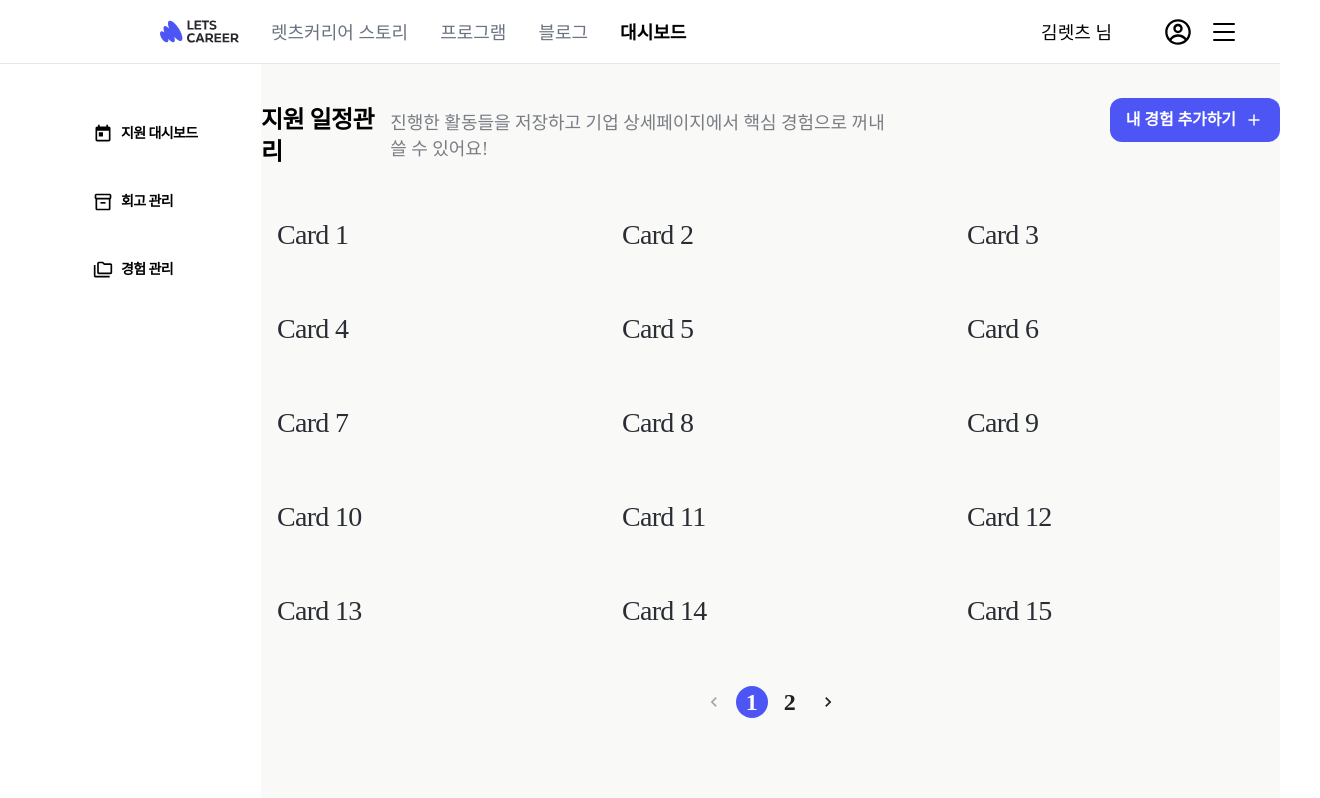
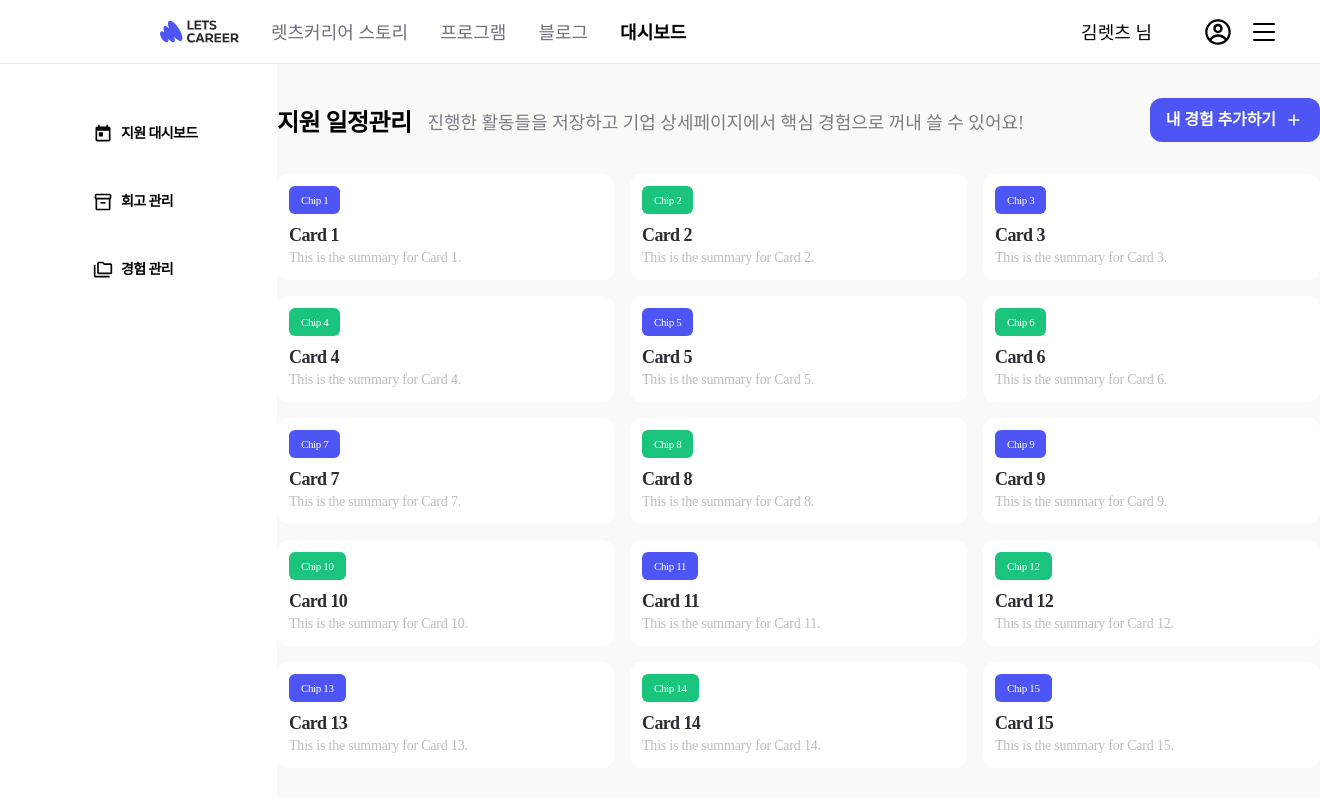
Before and after one commit to LetsCareer-A/LetsCareerA-FE, a React (Vite) app: page /careers in a window 1280 px wide. Shown: the top 798 px of the page, 1320 px wide, since content can reach past the window. Built offline with nearby package versions, Linux system fonts and the light colour scheme.

Commit message:
#28 [Design] 레이아웃 조정

```diff
--- a/src/components/Sidebar.tsx
+++ b/src/components/Sidebar.tsx
@@ -39,7 +39,7 @@ const Sidebar = () => {
   const location = useLocation();
 
   return (
-    <Box sx={{ width: 277, height: '100vh', backgroundColor: 'white', padding: '40px 0 0 80px' }}>
+    <Box sx={{ width: 277, backgroundColor: 'white', padding: '40px 0 0 80px' }}>
       {/* 상단 메뉴 목록 */}
       <Box sx={{ width: 181, display: 'flex', flexDirection: 'column', gap: '8px' }}>
         {[
--- a/src/pages/Careers/CareersPage.tsx
+++ b/src/pages/Careers/CareersPage.tsx
@@ -1,32 +1,37 @@
 import React, { useState } from 'react';
 import { Box, Typography, Pagination } from '@mui/material';
 import { PrimaryButton } from '../../components/CustomButton';
-import Card from './components/Card';  // 카드 컴포넌트 import
+import Card from './components/Card';
 import typography from '../../styles/typography';
 import Plus from '../../assets/plus.svg';
 import colors from '../../styles/colors';
 
-const cardData = Array.from({ length: 30 }, (_, index) => `Card ${index + 1}`);
+const cardData = Array.from({ length: 30 }, (_, index) => ({
+  chipText: `Chip ${index + 1}`,
+  chipBackgroundColor: index % 2 === 0 ? '#4D55F5' : '#1BC47D',
+  chipTextColor: '#FFFFFF',
+  title: `Card ${index + 1}`,
+  summary: `This is the summary for Card ${index + 1}.`
+}));
 
-const CardsPerPage = 15; // 페이지당 카드 수
+const CardsPerPage = 15;
 const TotalPages = Math.ceil(cardData.length / CardsPerPage);
 
 const CareersPage = () => {
   const [currentPage, setCurrentPage] = useState(1);
 
-  // 페이지 변경 핸들러
+
   const handlePageChange = (event: React.ChangeEvent<unknown>, page: number) => {
     setCurrentPage(page);
   };
 
-  // 현재 페이지에 표시할 카드 데이터 계산
   const startIndex = (currentPage - 1) * CardsPerPage;
   const endIndex = startIndex + CardsPerPage;
   const currentCards = cardData.slice(startIndex, endIndex);
 
   return (
     <Box>
-      <Box display='flex' justifyContent='space-between' gap='217px'>
+      <Box display='flex' justifyContent='space-between'>
         <Box display='flex' gap='16px' alignItems='center'>
           <Typography variant="body2">지원 일정관리</Typography>
           <Typography style={typography.small2Reg} color={colors.neutral[40]}>
@@ -46,8 +51,15 @@ const CareersPage = () => {
         gap='16px'
         mt='32px'
       >
-        {currentCards.map((title, index) => (
-          <Card key={index} title={title} />
+        {currentCards.map((card, index) => (
+          <Card
+            key={index}
+            chipText={card.chipText}
+            chipBackgroundColor={card.chipBackgroundColor}
+            chipTextColor={card.chipTextColor}
+            title={card.title}
+            summary={card.summary}
+          />
         ))}
       </Box>
 
--- a/src/pages/Careers/components/Card.tsx
+++ b/src/pages/Careers/components/Card.tsx
@@ -1,18 +1,40 @@
-import {  Typography,  CardContent, Box } from '@mui/material';
+import { Typography, Box } from '@mui/material';
 import colors from '../../../styles/colors';
+import Chip from '../../../components/Chips';
+import typography from '../../../styles/typography';
 
+interface CardProps {
+  chipText: string;
+  chipBackgroundColor: string;
+  chipTextColor: string;
+  title: string;
+  summary: string;
+}
 
-const Card = ({ title }: { title: string }) => (
-  <Box sx={{ maxWidth: 300, background: colors.neutral[95], borderRadius: '8px' }}>
-    <CardContent>
-      <Typography variant="h6" color={colors.neutral[10]}>
+const Card: React.FC<CardProps> = ({ chipText, chipBackgroundColor, chipTextColor, title, summary }) => (
+  <Box sx={{ width: '337px', background: 'white', borderRadius: '12px', padding: '12px' }}>
+      <Chip
+        text={chipText}
+        backgroundColor={chipBackgroundColor}
+        textColor={chipTextColor}
+      />
+      <Typography style={typography.small2Bold} color={colors.neutral[10]} mt="8px">
         {title}
       </Typography>
-    </CardContent>
+      <Typography
+        style={typography.xSmall2Reg}
+        color={colors.neutral[60]}
+        sx={{
+          display: '-webkit-box',
+          WebkitBoxOrient: 'vertical',
+          overflow: 'hidden',
+          textOverflow: 'ellipsis',
+          WebkitLineClamp: 1
+        }}
+      >
+        {summary}
+      </Typography>
   </Box>
 );
 
-// 샘플 카드 데이터
-const cardData = Array.from({ length: 30 }, (_, index) => `Card ${index + 1}`);
-
 export default Card;
--- a/src/pages/Layout.tsx
+++ b/src/pages/Layout.tsx
@@ -11,7 +11,7 @@ interface LayoutProps {
 const Layout: React.FC<LayoutProps> = ({ children }) => {
   return (
     <Box display="flex">
-      <Box flexGrow={1} display="flex" flexDirection="column" minHeight="100vh">
+      <Box flexGrow={1} display="flex" flexDirection="column">
         <Navbar />
         <Box display='flex'>
         <Sidebar />
```
